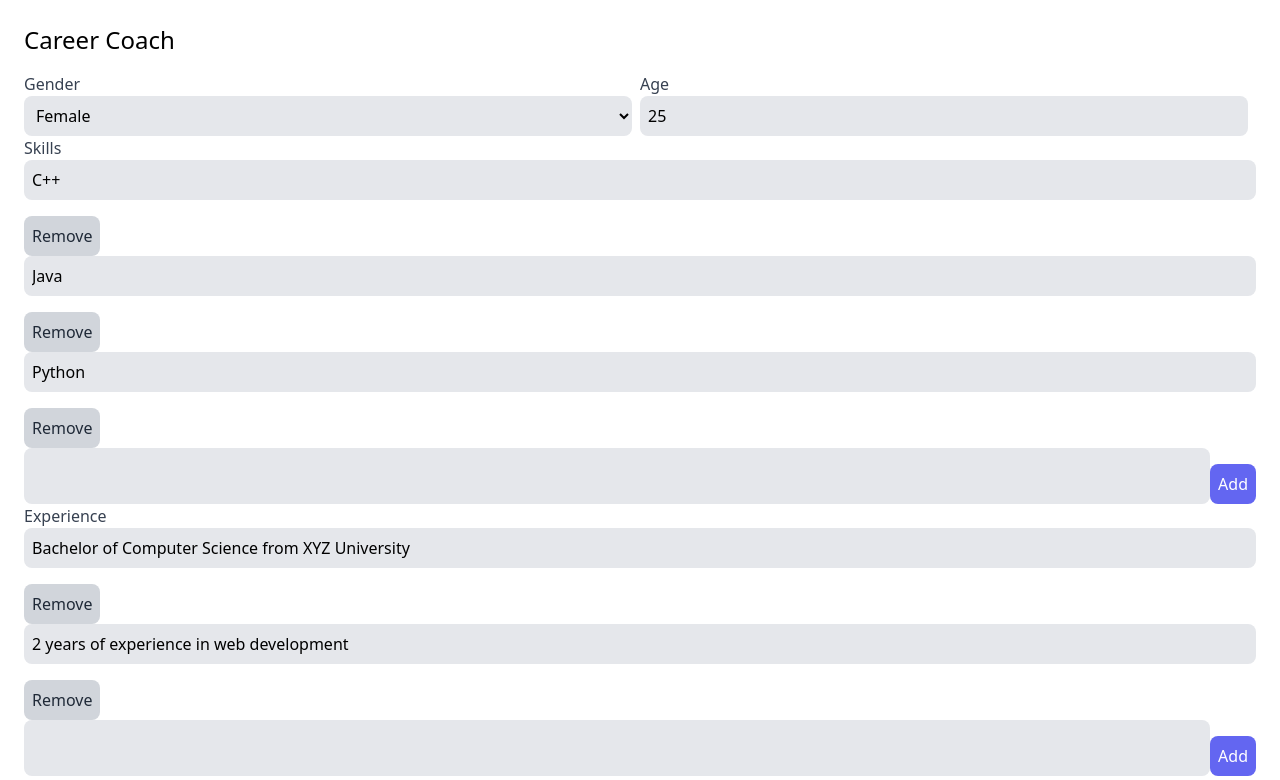
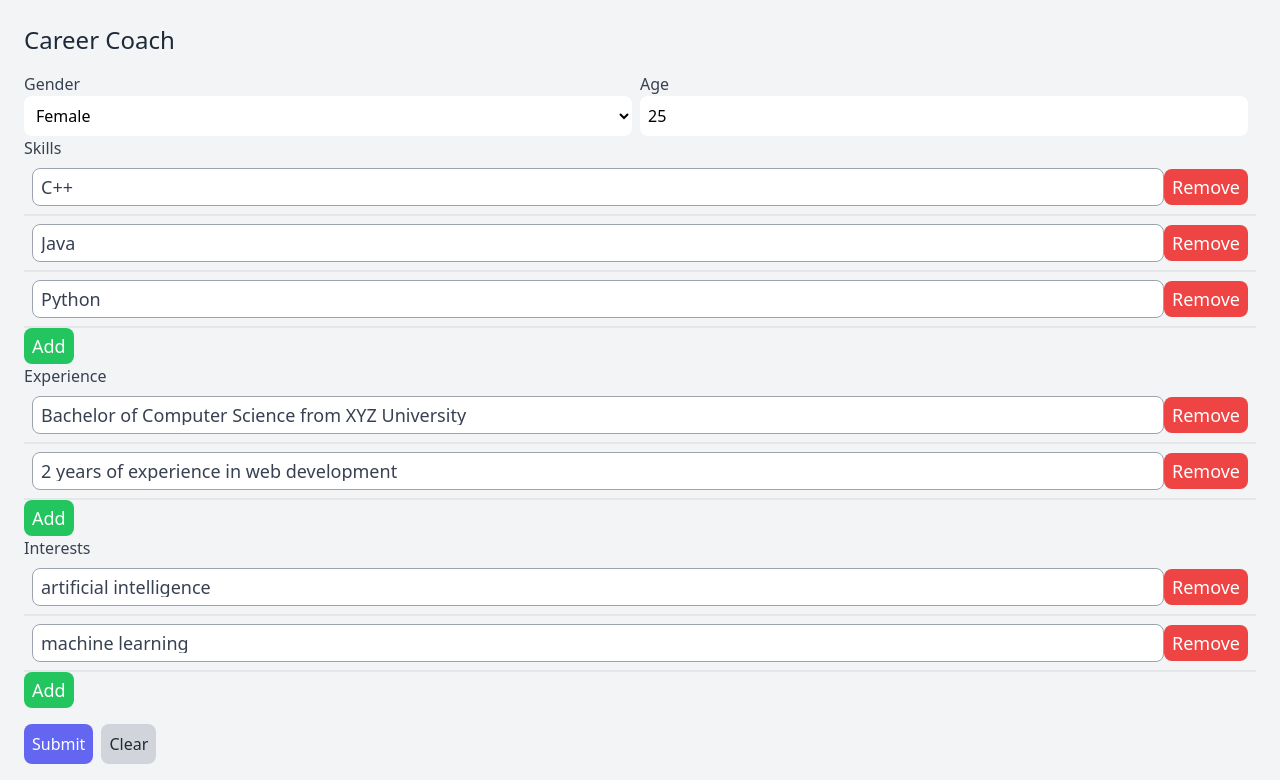
Before and after one commit to mcai/career_coach, a Next.js app: page / in a window 1280 px wide. Shown: the top 780 px of the page. Built offline with nearby package versions, Linux system fonts and the light colour scheme.

Commit message:
Update files.

```diff
--- a/components/item_list.tsx
+++ b/components/item_list.tsx
@@ -41,36 +41,23 @@ export class ItemList extends Component<ItemListProps, ItemListState> {
 
     render() {
         return <>
-            <div className="flex flex-wrap">
+            <div className="item-list">
                 {this.props.items.map((item, index) => (
-                <div key={index} className="w-full">
+                    <div key={index} className="item-list-item">
                         <input
-                        className="custom-form-input"
+                            className="item-list-input"
                             value={item}
-                        onChange={event => this.handleUpdateItem(index, event.target.value)}
+                            onChange={e => this.handleUpdateItem(index, e.target.value)}
                         />
                         <button
-                        className="custom-form-button custom-form-button-secondary"
+                            className="item-list-remove-button"
                             onClick={() => this.handleRemoveItem(index)}
                         >
                             Remove
                         </button>
                     </div>
                 ))}
-            </div>
-            <div className="flex w-full">
-                <input
-                    className="custom-form-input"
-                    id="newItem"
-                    name="newItem"
-                    type="text"
-                    value={this.state.newItem}
-                    onChange={event => this.setState({ newItem: event.target.value })}
-                />
-                <button
-                    className="custom-form-button custom-form-button-primary"
-                    onClick={() => this.handleAddItem(this.state.newItem)}
-                >
+                <button className="item-list-add-button" onClick={() => this.handleAddItem("")}>
                     Add
                 </button>
             </div>
--- a/styles/styles.css
+++ b/styles/styles.css
@@ -4,11 +4,11 @@
 
 @layer components {
     .custom-form {
-        @apply p-6;
+        @apply p-6 bg-gray-100;
     }
 
     .custom-header {
-        @apply text-2xl font-medium;
+        @apply text-2xl font-medium text-gray-800;
     }
 
     .custom-form-group {
@@ -24,11 +24,11 @@
     }
 
     .custom-form-select {
-        @apply bg-gray-200 rounded-lg p-2 w-full;
+        @apply bg-white rounded-lg p-2 w-full border-gray-400;
     }
 
     .custom-form-input {
-        @apply bg-gray-200 rounded-lg p-2 w-full;
+        @apply bg-white rounded-lg p-2 w-full border-gray-400;
     }
 
     .custom-form-button {
@@ -42,4 +42,24 @@
     .custom-form-button-secondary {
         @apply bg-gray-300 text-gray-800 rounded-lg hover:bg-gray-400;
     }
+
+    .item-list {
+        @apply text-gray-700 text-lg font-medium leading-5;
+    }
+
+    .item-list-item {
+        @apply flex items-center justify-between p-2 border-b-2 border-gray-200;
+    }
+
+    .item-list-input {
+        @apply w-full border border-gray-400 p-2 rounded-lg;
+    }
+
+    .item-list-remove-button {
+        @apply p-2 rounded-lg bg-red-500 text-white hover:bg-red-600;
+    }
+
+    .item-list-add-button {
+        @apply p-2 rounded-lg bg-green-500 text-white hover:bg-green-600;
+    }
 }
```
Lines whose indentation alone changed are shown as unchanged.
